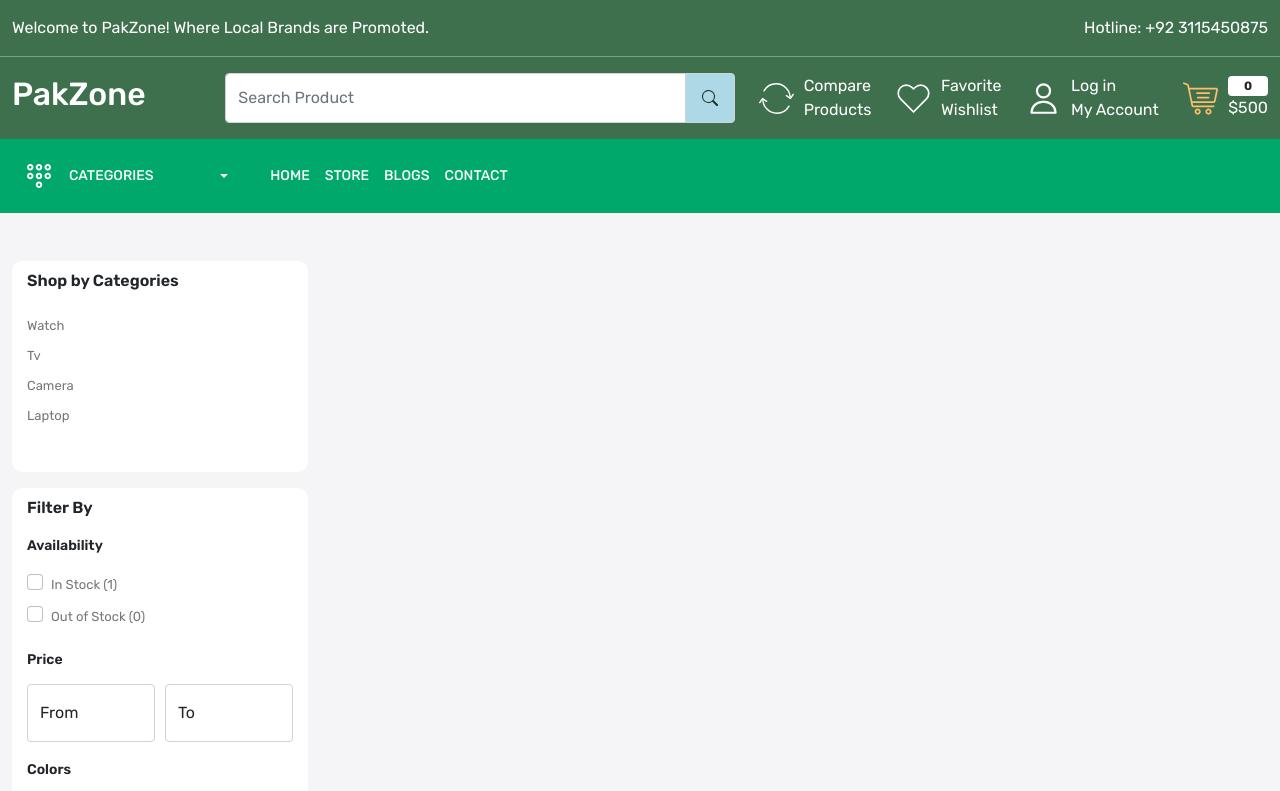
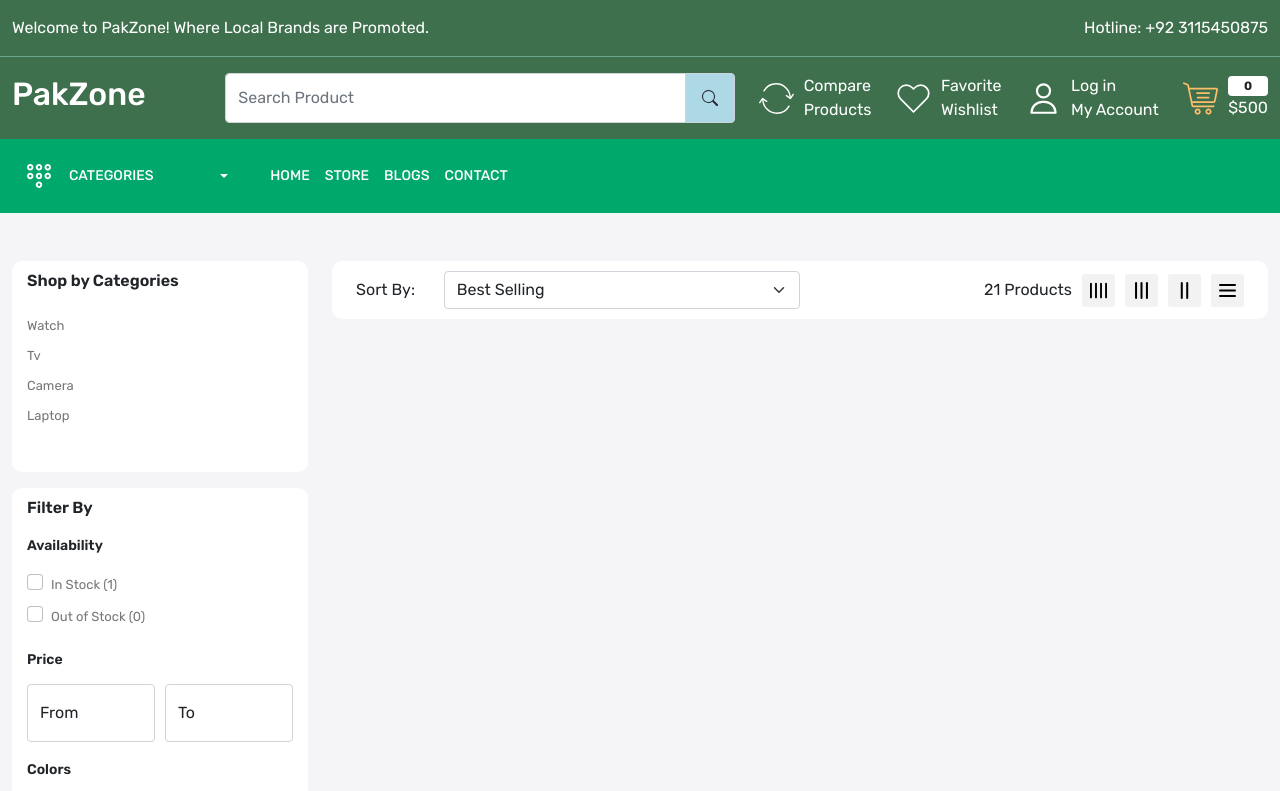
Before and after one commit to spicy-develops/ecommerce-web-frontend, a React (Create React App) app: page /store in a window 1280 px wide. Shown: the top 791 px of the page. Built offline with nearby package versions, Linux system fonts and the light colour scheme.

Commit message:
Created Filterbar for the Store Page

```diff
--- a/src/App.css
+++ b/src/App.css
@@ -472,4 +472,18 @@ footer .input-group-text {
 .random-products:first-child{
   border-bottom: 1px solid var(--color-homePageBanner2Borders);
 }
+
+.filter-sort-grid{
+  padding: 10px;
+  background-color: white;
+  border-radius: 10px;
+}
+
+.grid img{
+  width: 33px;
+  height: 33px;
+  background-color: #f2f2f2;
+  padding: 8px;
+  border-radius: 3px;
+}
 /* Store Page Styling Ends Here */
--- a/src/pages/Store.js
+++ b/src/pages/Store.js
@@ -71,8 +71,8 @@ const Store = () => {
                     </div>
                   </div>
                   <h5 className="sub-title">Colors</h5>
-                    <div>
-                      <ul className='colors ps-0'>
+                  <div>
+                    <ul className='colors ps-0'>
                       <li></li>
                       <li></li>
                       <li></li>
@@ -118,8 +118,8 @@ const Store = () => {
                       <li></li>
                       <li></li>
                       <li></li>
-                      </ul>
-                    </div>
+                    </ul>
+                  </div>
                   <h5 className="sub-title">Size</h5>
                   <div>
                     <div className="form-check">
@@ -186,7 +186,35 @@ const Store = () => {
                 </div>
               </div>
             </div>
-            <div className="col-9"></div>
+            <div className="col-9">
+              <div className="filter-sort-grid mb-4 px-4">
+                <div className="d-flex justify-content-between align-items-center">
+                  <div className="d-flex align-items-center gap-10 w-50">
+                    <p className='mb-0' style={{ width: "100px" }}>Sort By:</p>
+                    <select name="" className="form-control form-select" id="">
+                      <option value="manual">Featured</option>
+                      <option value="best-selling" selected="selected">Best Selling</option>
+                      <option value="title-ascending">Alpahabetically, A-Z</option>
+                      <option value="title-descending">Alpahabetically, Z-A</option>
+                      <option value="price-ascending">Price, low to high</option>
+                      <option value="price-descending">Price, high to low</option>
+                      <option value="created-ascending">Date, old to new</option>
+                      <option value="created-descending">Date, new to old</option>
+                    </select>
+                  </div>
+                  <div className="d-flex align-items-center gap-10">
+                    <p className="total-products mb-0">21 Products</p>
+                    <div className='d-flex gap-10 align-items-center grid'>
+                      <img src="images/gr4.svg" className='d-block img-fluid' alt="grid" />
+                      <img src="images/gr3.svg" className='d-block img-fluid' alt="grid" />
+                      <img src="images/gr2.svg" className='d-block img-fluid' alt="grid" />
+                      <img src="images/gr.svg" className='d-block img-fluid' alt="grid" />
+                    </div>
+                  </div>
+                </div>
+              </div>
+
+            </div>
           </div>
         </div>
       </div>
```
